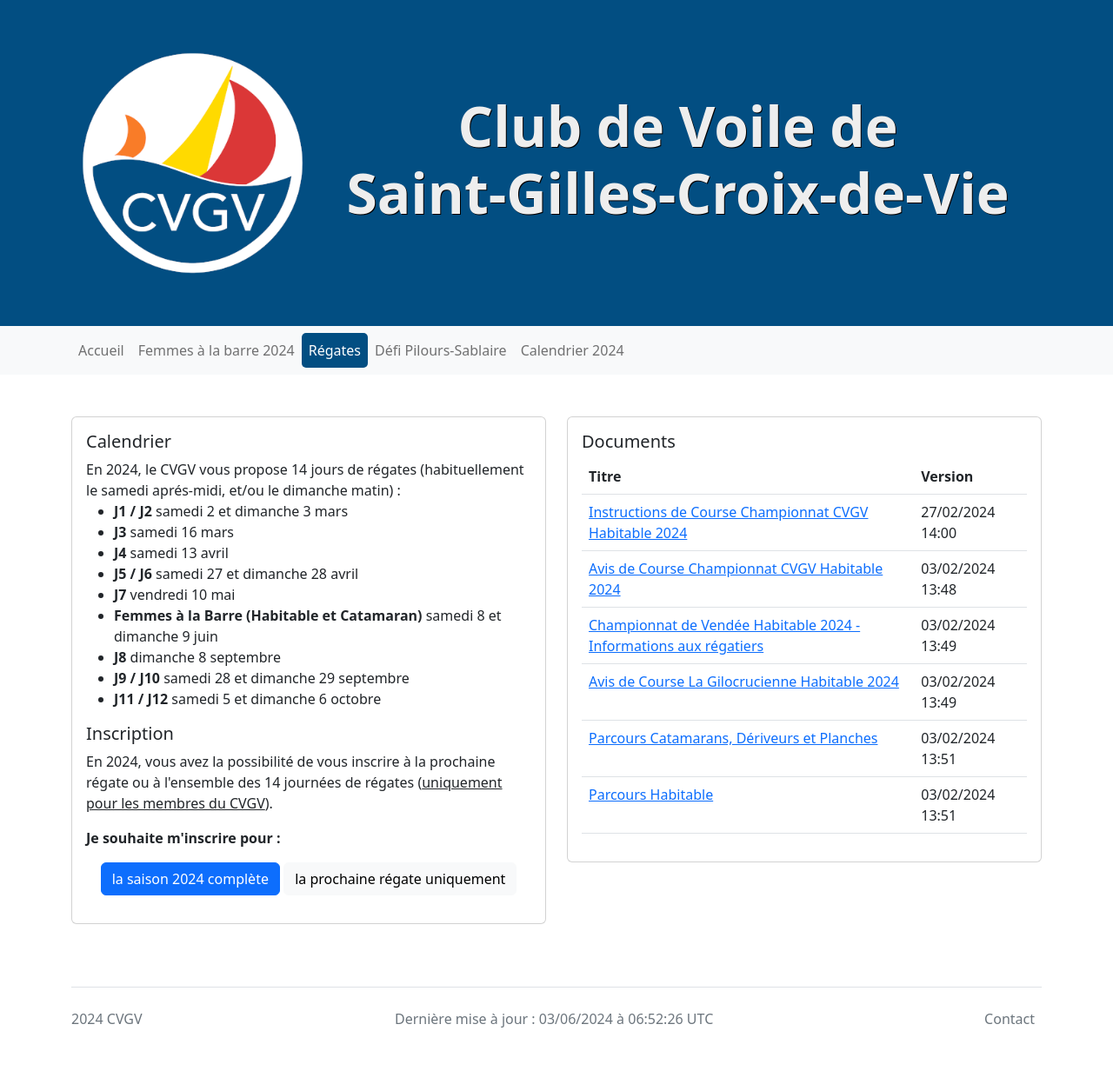
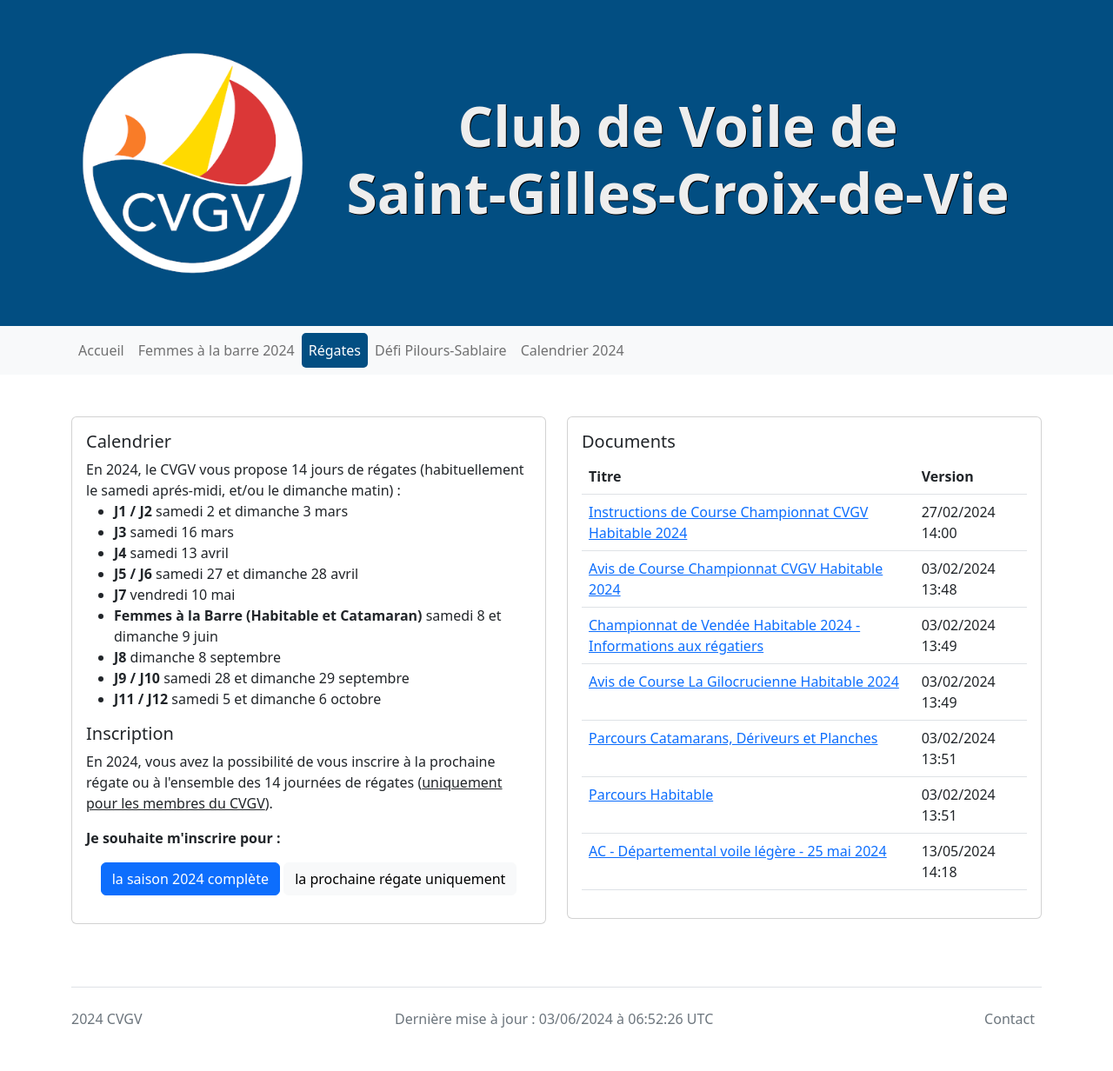
Before and after one commit to cvgv-asso/cvgv-asso.github.io, a Jekyll site: the page built from regates.html, in a window 1280 px wide. Shown: the whole page at 87% size. Built offline with Jekyll 4.4.1, drawn with Linux system fonts in a browser that asks for light colours; comment, search, counter and statistics services are not loaded.

Commit message:
add ac departemental voile legere 25 mai

```diff
--- a/regates.html
+++ b/regates.html
@@ -101,6 +101,14 @@
                                 </td>
                                 <td>03/02/2024 13:51</td>
                             </tr>
+                            <tr>
+                                <td scope="row">
+                                    <a href="/assets/documents/AC - Départemental voile légère - 25 mai 2024.pdf">
+                                        AC - Départemental voile légère - 25 mai 2024
+                                    </a>
+                                </td>
+                                <td>13/05/2024 14:18</td>
+                            </tr>
                         </tbody>
                     </table>
                 </div>
```
Also changed, not shown: 1 other file.
